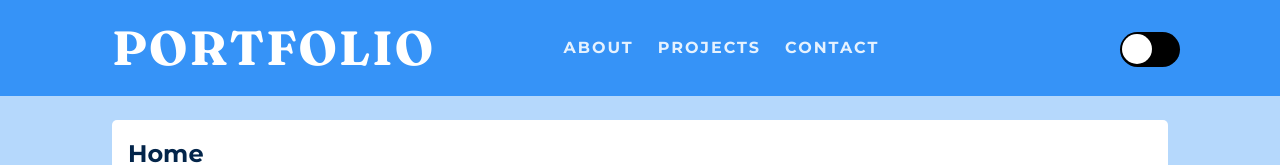
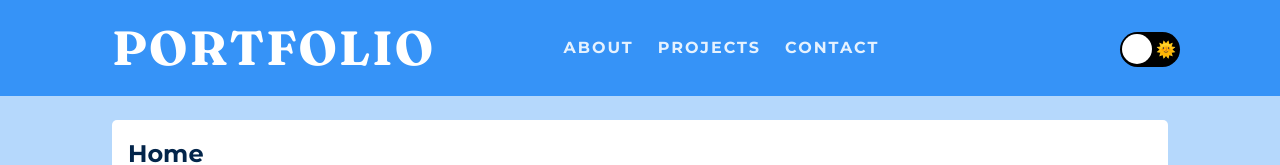
Before and after one commit to dana-eliz8bit/clg-react-app, a React (Create React App) app: page / in a window 1280 px wide. Shown: the top 165 px of the page. Built offline with nearby package versions, Linux system fonts and the light colour scheme.

Commit message:
Added emojis to toggle.

```diff
--- a/src/components/navigation/index.jsx
+++ b/src/components/navigation/index.jsx
@@ -34,6 +34,10 @@ function Navigation() {
       <ToggleSwitch
         isOn={darkMode}
         handleToggle={() => theme.setDarkMode(!darkMode)}
+        leftAriaLabel="toggle dark mode"
+        leftEmoji={<>&#127769;</>}
+        rightAriaLabel="toggle light mode"
+        rightEmoji={<>&#127774;</>}
       ></ToggleSwitch>
     </nav>
   );
--- a/src/components/toggleSwitch/index.jsx
+++ b/src/components/toggleSwitch/index.jsx
@@ -1,6 +1,13 @@
 import classes from "./toggleSwitch.module.css";
 
-const ToggleSwitch = ({ isOn, handleToggle }) => {
+const ToggleSwitch = ({
+  isOn,
+  handleToggle,
+  leftAriaLabel,
+  leftEmoji,
+  rightAriaLabel,
+  rightEmoji,
+}) => {
   return (
     <>
       <input
@@ -11,7 +18,21 @@ const ToggleSwitch = ({ isOn, handleToggle }) => {
         type="checkbox"
       />
       <label className={classes.toggleSwitchLabel} htmlFor="toggle-switch">
+        {isOn && (
+          <span role="img" aria-label={leftAriaLabel} className={classes.left}>
+            {leftEmoji}
+          </span>
+        )}
         <span className={classes.toggleSwitchButton}></span>
+        {!isOn && (
+          <span
+            role="img"
+            aria-label={rightAriaLabel}
+            className={classes.right}
+          >
+            {rightEmoji}
+          </span>
+        )}
       </label>
     </>
   );
--- a/src/components/toggleSwitch/toggleSwitch.module.css
+++ b/src/components/toggleSwitch/toggleSwitch.module.css
@@ -48,7 +48,7 @@
   position: absolute;
   width: 10px;
   height: 15px;
-  left: 1px;
+  left: 5px;
   top: 15px;
   bottom: 0;
   margin-top: auto;
```
